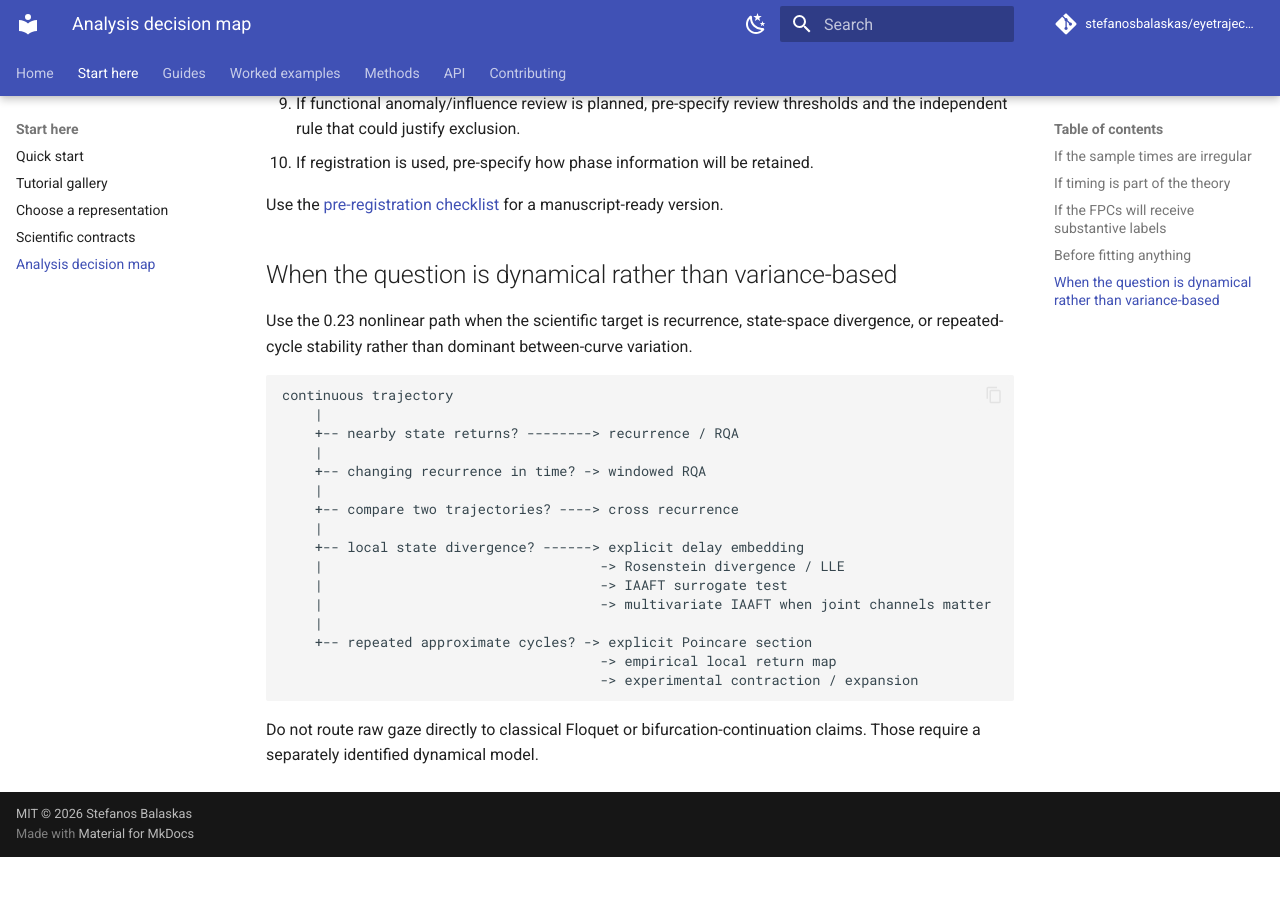
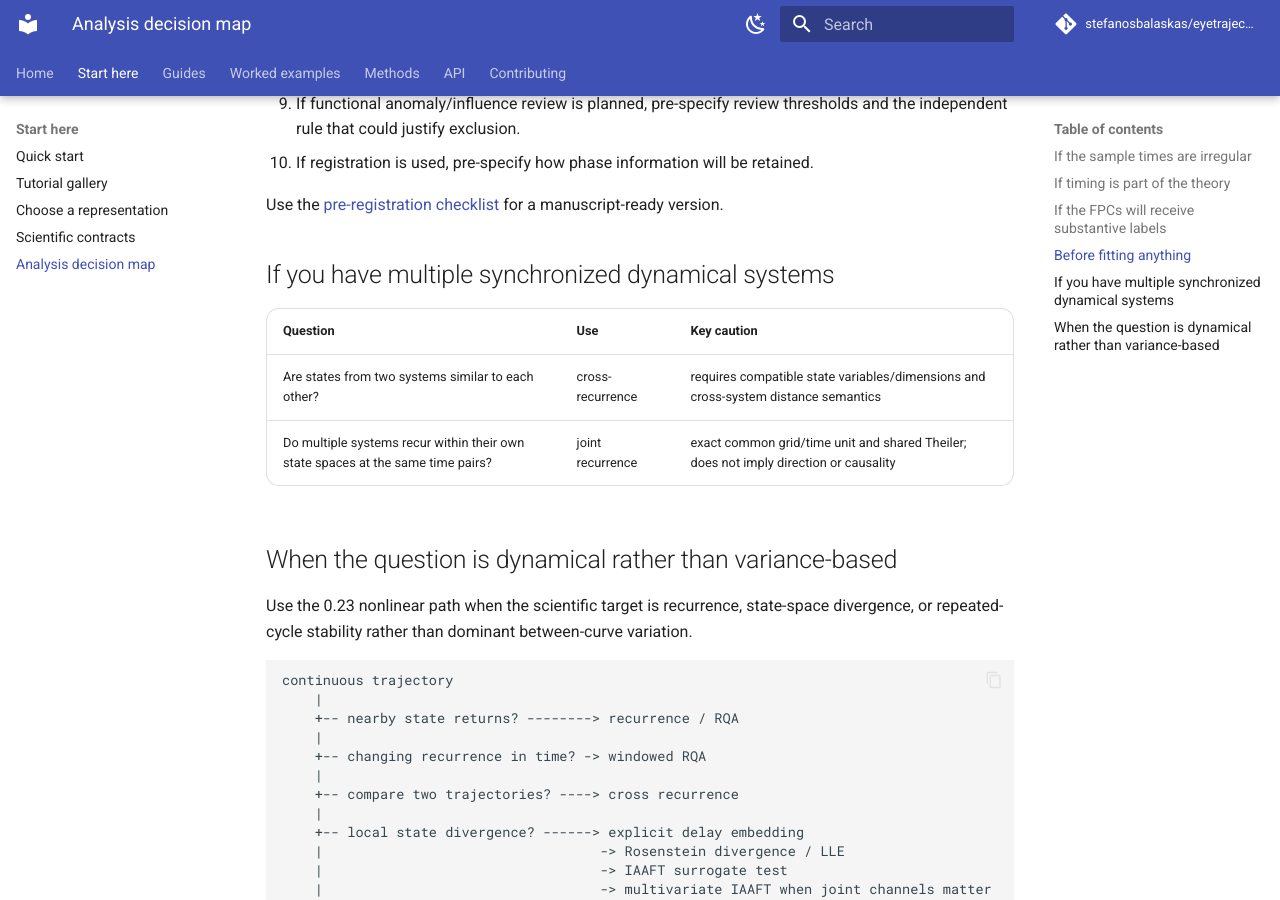
Before and after one commit to stefanosbalaskas/eyetrajectoriespy, an MkDocs documentation site: the page built from docs/concepts/decision-map.md, in a window 1280 px wide and 900 px high, scrolled down 3271 px. Built offline with MkDocs 1.6.1 and Material for MkDocs 9.7.7, drawn with Linux system fonts in a browser that asks for light colours; comment, search, counter and statistics services are not loaded; before the commit the page ends 4128 px from its top, so only the background shows below that.

Commit message:
Add joint recurrence decision guidance

```diff
--- a/docs/concepts/decision-map.md
+++ b/docs/concepts/decision-map.md
@@ -67,6 +67,13 @@ A visually appealing FPC is not automatically a reproducible viewing strategy.
 
 Use the [pre-registration checklist](../methods/preregistration.md) for a manuscript-ready version.
 
+## If you have multiple synchronized dynamical systems
+
+| Question | Use | Key caution |
+|---|---|---|
+| Are states from two systems similar to each other? | cross-recurrence | requires compatible state variables/dimensions and cross-system distance semantics |
+| Do multiple systems recur within their own state spaces at the same time pairs? | joint recurrence | exact common grid/time unit and shared Theiler; does not imply direction or causality |
+
 ## When the question is dynamical rather than variance-based
 
 Use the 0.23 nonlinear path when the scientific target is recurrence, state-space divergence, or repeated-cycle stability rather than dominant between-curve variation.
```
